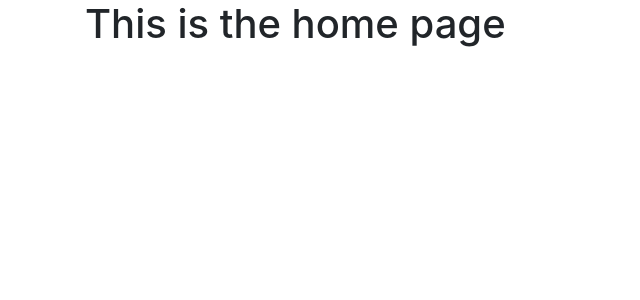
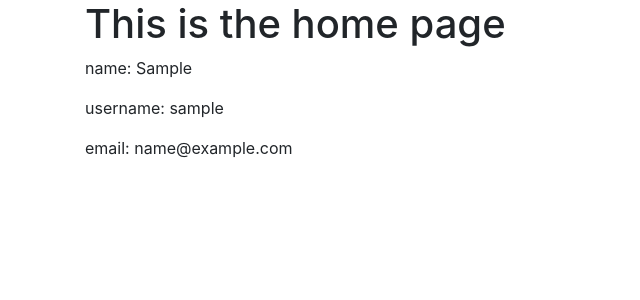
Before and after one commit to pavlicic1marko/django_Auth, a Django app: page / in a window 1280 px wide. Shown: the part 80-380 px from the top of the page, without its empty margins (0-640 px from the left). Run offline with Django 5.2, Linux system fonts and the light colour scheme; the visitor is signed in with stand-in values (Sample User, id 1); some libraries are stand-ins or nearby versions.

Commit message:
adding user profile info

```diff
--- a/auth_app/authenticate/templates/authenticate/home.html
+++ b/auth_app/authenticate/templates/authenticate/home.html
@@ -4,4 +4,10 @@
 
 <h1>This is the home page</h1>
 
+      {% if user.is_authenticated %}
+        <p>name: {{ user.first_name }}</p>
+        <p>username: {{ user.username }}</p>
+        <p>email: {{ user.email }}</p>
+      {% endif %}
+
 {% endblock %}
```
